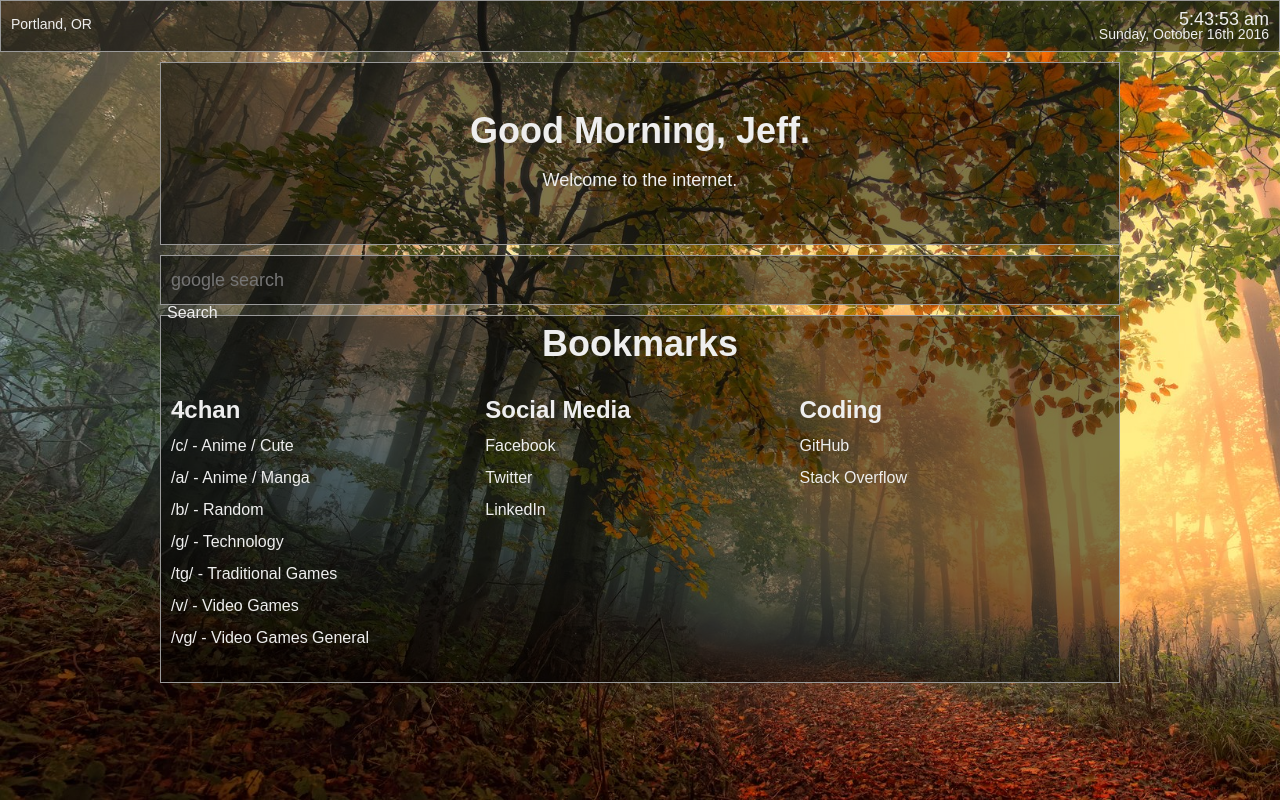
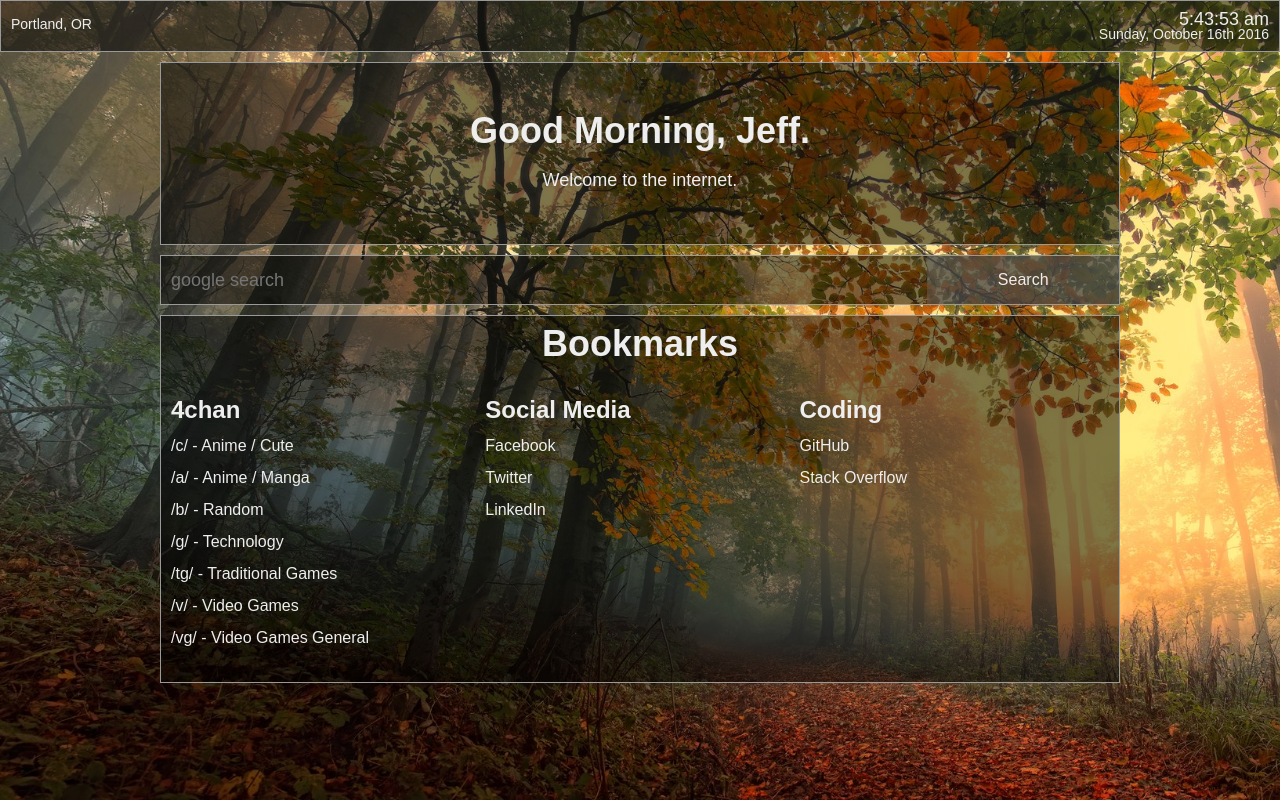
Before and after one commit to jeffsdev/Startpage, a website: page app/index.html in a window 1280 px wide. Drawn offline with Linux system fonts and the light colour scheme.

Commit message:
add styling to search button

```diff
--- a/app/scss/layout/_main.scss
+++ b/app/scss/layout/_main.scss
@@ -15,7 +15,9 @@ main {
     order: 2;
     margin-bottom: 10px;
     height: 50px;
+    display: flex;
     input {
+      flex: 1 1 80%;
       height: 100%;
       border: none;
       width: 100%;
@@ -23,6 +25,13 @@ main {
       padding: 10px;
       font-size: 1.125em;
       color: #eee;
+    }
+    button {
+      background: rgba(100, 100, 100, 0.5);
+      flex: 2 1 20%;
+      &:hover {
+        background: rgba(150, 150, 150, 0.5);
+      }
     }
     @media screen and #{$tablet} {
       flex: none;
```
Also changed, not shown: app/css/main.css.
